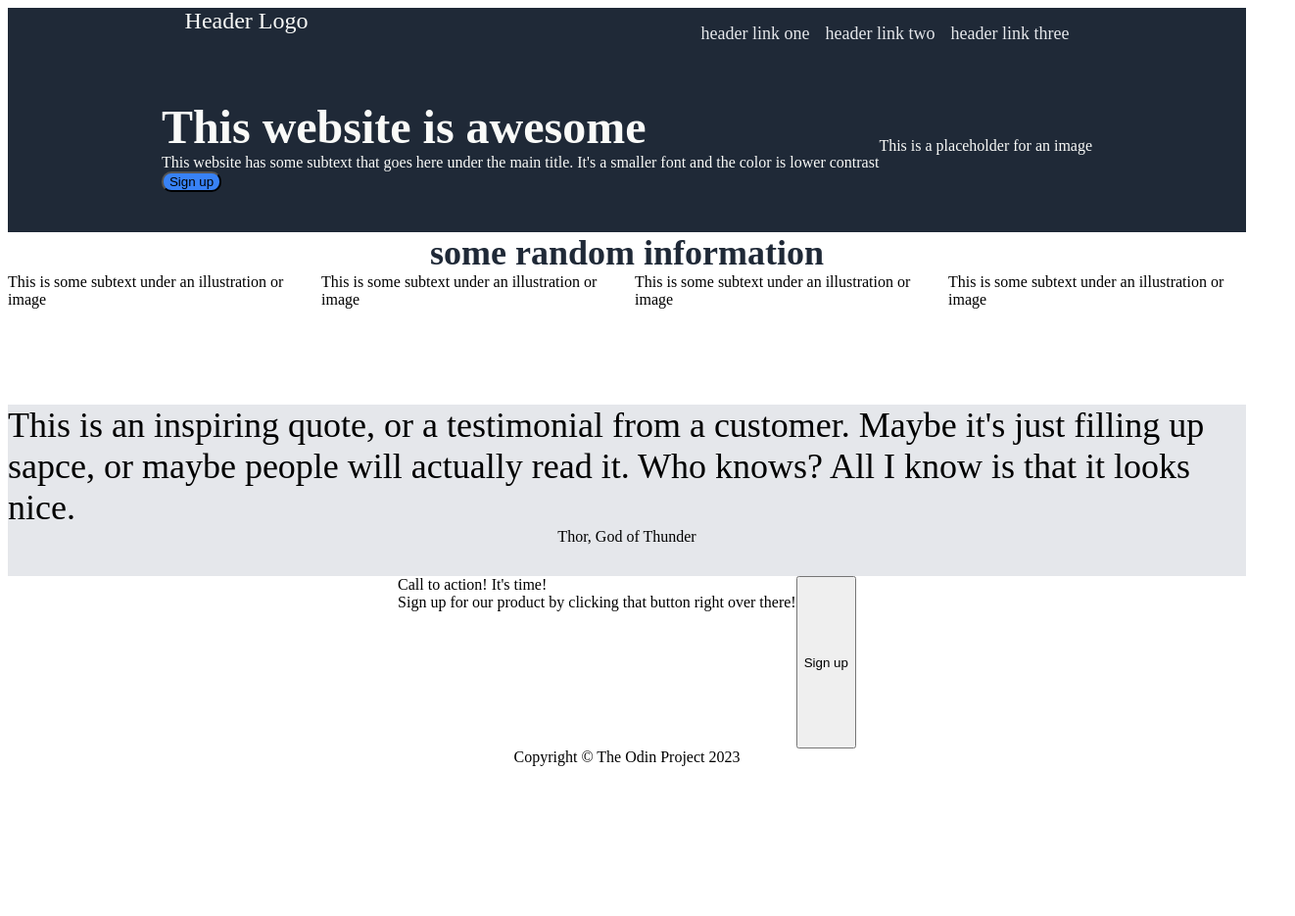
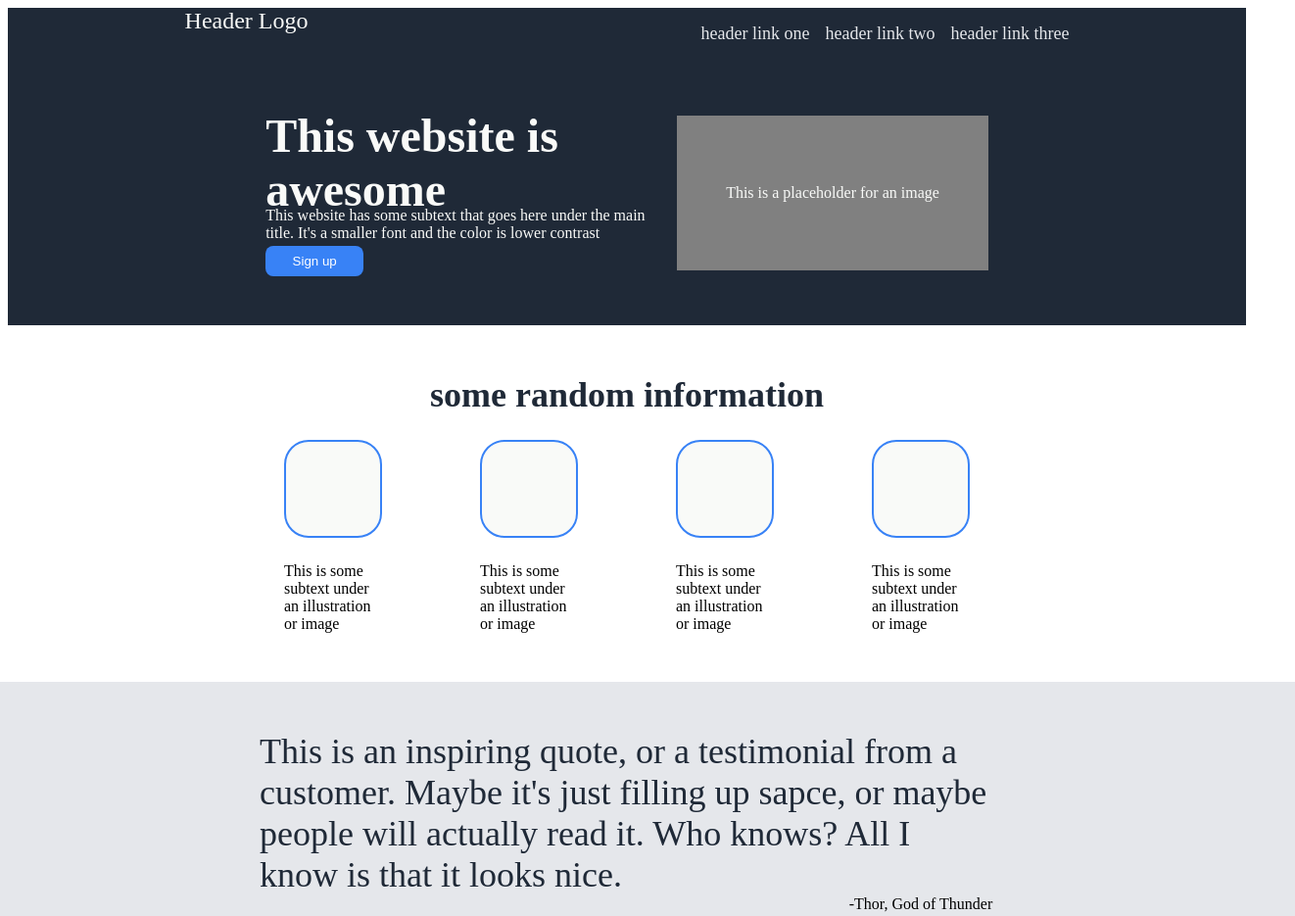
Before and after one commit to uliba3/odin-landing-page, a plain HTML site: page index.html in a window 1280 px wide. Shown: the top 935 px of the page at 98% size, 1322 px wide, since content can reach past the window. Before the commit the page ends 816 px from the top, so only its background shows below. Drawn offline with Linux system fonts and the light colour scheme.

Commit message:
finish the webpage

```diff
--- a/index.html
+++ b/index.html
@@ -6,6 +6,7 @@
     <link rel="stylesheet" type="text/css" href="styles.css" />
 </head>
 <body>
+    <div class="headertop">
         <div class="header">
             <a>Header Logo</a>
             <ul>
@@ -17,13 +18,20 @@
         <div class="top">
             <div>
                 <div class="awesome">This website is awesome</div>
-            <div>This website has some subtext that goes here under the main title. It's a smaller font and the color is lower contrast</div>
+                <div class="top_content">This website has some subtext that goes here under the main title. It's a smaller font and the color is lower contrast</div>
                 <button type="button">Sign up</button>
             </div>
             <div class="placeholder">This is a placeholder for an image</div>
         </div>
+    </div>
     <div class="inf_section">
         <div class="inf_section_header">some random information</div>
+        <div class="boxes">
+                <div></div>
+                <div></div>
+                <div></div>
+                <div></div>
+        </div>
         <div class="informations">
             <div>This is some subtext under an illustration or image</div>
             <div>This is some subtext under an illustration or image</div>
@@ -33,7 +41,7 @@
     </div>
     <div class="quote">
         <div class="quote_content">This is an inspiring quote, or a testimonial from a customer. Maybe it's just filling up sapce, or maybe people will actually read it. Who knows? All I know is that it looks nice.</div>
-        <div>Thor, God of Thunder</div>
+        <div class="author">-Thor, God of Thunder</div>
     </div>
     <div class="ad">
         <div>
--- a/styles.css
+++ b/styles.css
@@ -3,11 +3,15 @@ body {
     display: flex;
     flex-direction: column;
     justify-content: space-between;
+    align-items: center;
+}
+
+.headertop {
+    width: 100%;
 }
 
 .header {
     background: #1f2937;
-    flex: 1;
     display: flex;
     justify-content: space-around;
 }
@@ -25,38 +29,58 @@ body {
 
 .header ul li {
     list-style-type: none;
-    justify-content: center;
     color: #e5e7eb;
     font-size: 18px;
 }
 
 .top {
     background: #1f2937;
-    flex: 4;
     display: flex;
     justify-content: center;
     align-items: center;
+    gap: 20px;
+    padding: 50px;
 }
 
 .top div {
     color: #f9faf8;
+    display: flex;
+    flex-direction: column;
+    justify-content: space-between;
 }
 
 .top .awesome {
     font-size: 48px;
     font-weight: 800;
+    height: 100px;
+    width: 400px;
+}
+
+.top .top_content {
+    height: 40px;
+    width: 400px;
 }
 
 .top button {
     background-color: #3882f6;
-    border-radius: 10px;
+    border: none;
+    border-radius: 8px;
+    color: white;
+    padding: 8px 24px;
+    width: 100px;
+}
+
+.top .placeholder {
+    background: grey;
+    padding: 70px 50px;
 }
 
 .inf_section {
-    flex: 4;
     display: flex;
     flex-direction: column;
     align-items: center;
+    padding: 50px;
+    gap: 25px;
 }
 
 .inf_section .inf_section_header {
@@ -65,32 +89,74 @@ body {
     color: #1f2937;
 }
 
+.inf_section .boxes {
+    display: flex;
+    gap: 100px;
+}
+
+.inf_section .boxes div {
+    background-color: #f9faf8;
+    padding: 48px;
+    border: 2px solid #3882f6;
+    margin: 0px;
+    border-radius: 25px;
+}
+
 .inf_section .informations {
     display: flex;
-    gap: 16px;
+    gap: 100px;
+}
+
+.inf_section .informations div {
+    width: 100px;
 }
 
 .quote {
     background: #e5e7eb;
-    flex: 4;
     display: flex;
     flex-direction: column;
     align-items: center;
+    padding: 50px;
+    width: 100%;
 }
 
 .quote .quote_content {
     font-size: 36px;
     font-style: light italic;
+    color: #1f2937;
+    width: 750px;
+}
+
+.quote .author {
+    margin-left: 600px;
 }
 
 .ad {
-    flex: 4;
     display: flex;
-    justify-content: center;
+    justify-content: space-between;
+    gap: 100px;
+    background-color: #3882f6;
+    margin: 50px;
+    padding: 20px 50px;
+    border-radius: 10px;
+}
+
+.ad div {
+    color: #e5e7eb;
+}
+
+.ad button {
+    border: 2px solid #e5e7eb;
+    background-color: #3882f6;
+    color: #e5e7eb;
+    border-radius: 5px;
 }
 
 .buttom {
-    flex: 1;
     display: flex;
     justify-content: center;
+    background-color: #1f2937;
+    width: 100%;
+    color: #e5e7eb;
+    padding: 25px;
 }
```
Lines whose indentation alone changed are shown as unchanged.
